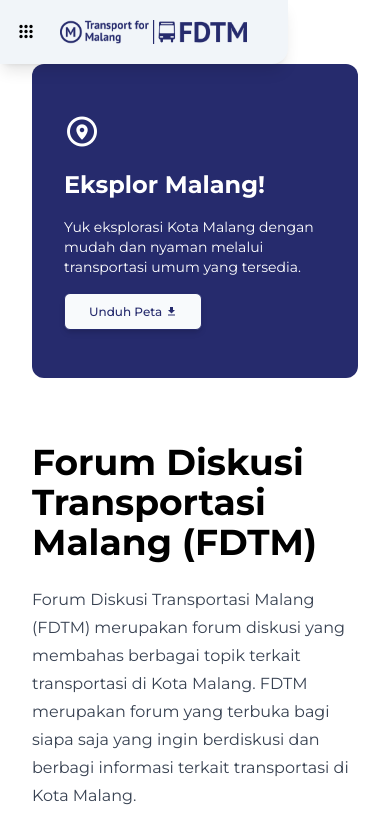
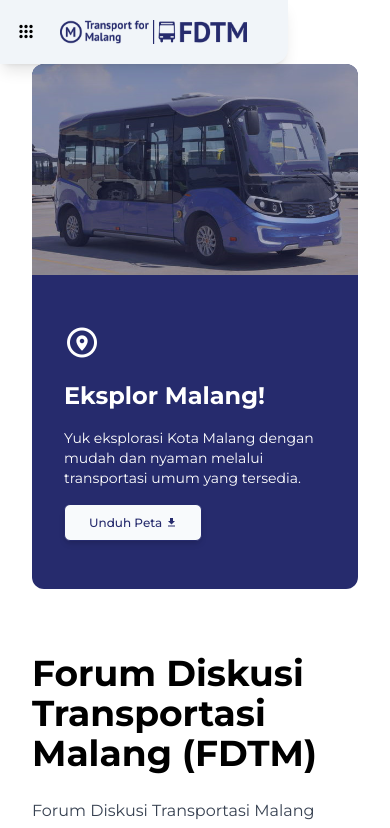
Before and after one commit to tfmalang/tfmalang.github.io, a Vue app: page / in a window 390 px wide. Shown: the top 828 px of the page. Built offline with nearby package versions, Linux system fonts and the light colour scheme.

Commit message:
mobile responsive image

```diff
--- a/src/views/Home.vue
+++ b/src/views/Home.vue
@@ -22,7 +22,7 @@ const page = ref(1),
 
         <div class="grid md:grid-cols-2 bg-fdtm rounded-xl m-8 lg:mx-16">
 
-            <div class="!bg-no-repeat !bg-center !bg-cover rounded-t-xl md:rounded-l-xl md:rounded-tr-none" style="background: url('ebus.jpg')">
+            <div class="!bg-no-repeat !bg-center !bg-cover rounded-t-xl md:rounded-l-xl md:rounded-tr-none min-h-[25vh]" style="background: url('ebus.jpg')">
                 <div class="bg-fdtm/30 h-full w-full rounded-t-xl md:rounded-l-xl md:rounded-tr-none" />
             </div>
 
```
